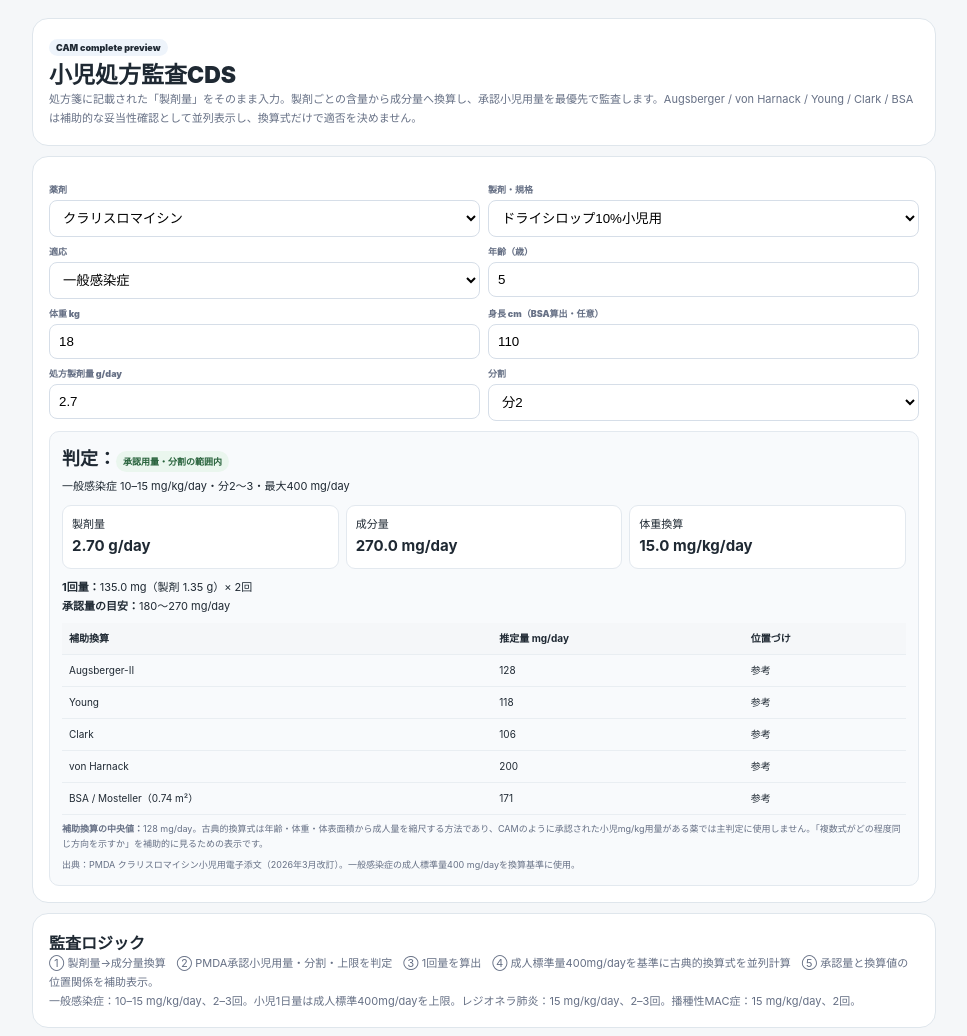
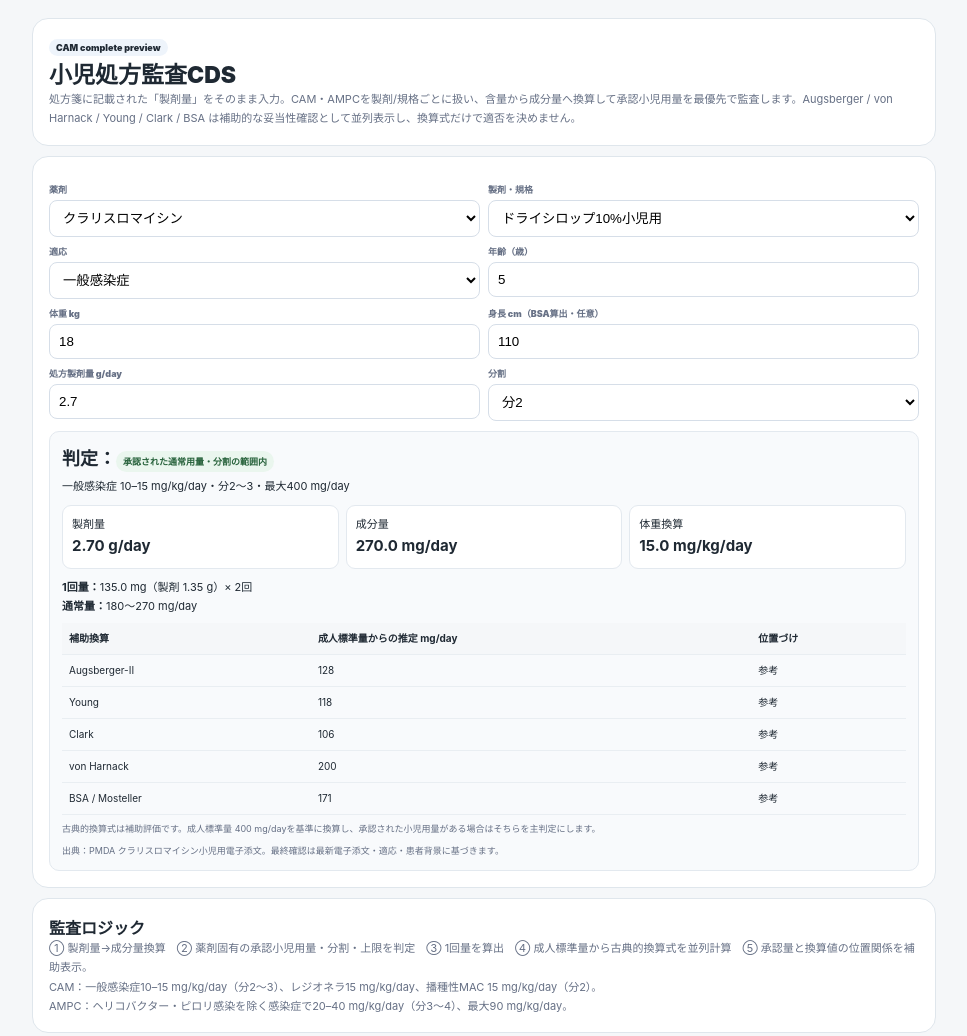
Before and after one commit to bbambid/beta-lactam-comparator, a plain HTML site: page pediatric-dose-audit/index.html in a window 1280 px wide. Shown: the whole page, without its empty margins (156-1123 px from the left). Drawn offline with Linux system fonts and the light colour scheme.

Commit message:
Add AMPC pediatric dose audit with formulation-based input

```diff
--- a/pediatric-dose-audit/index.html
+++ b/pediatric-dose-audit/index.html
@@ -13,16 +13,12 @@
 @media(max-width:650px){.grid,.nums{grid-template-columns:1fr}}
 </style></head><body><main class="w">
 <section class="card"><span class="tag">CAM complete preview</span><div class="title">小児処方監査CDS</div>
-<div class="sub">処方箋に記載された「製剤量」をそのまま入力。製剤ごとの含量から成分量へ換算し、承認小児用量を最優先で監査します。Augsberger / von Harnack / Young / Clark / BSA は補助的な妥当性確認として並列表示し、換算式だけで適否を決めません。</div></section>
+<div class="sub">処方箋に記載された「製剤量」をそのまま入力。CAM・AMPCを製剤/規格ごとに扱い、含量から成分量へ換算して承認小児用量を最優先で監査します。Augsberger / von Harnack / Young / Clark / BSA は補助的な妥当性確認として並列表示し、換算式だけで適否を決めません。</div></section>
 
 <section class="card"><div class="grid">
-<div><label>薬剤</label><select id="drug"><option value="cam">クラリスロマイシン</option></select></div>
-<div><label>製剤・規格</label><select id="product">
-<option value="ds10">ドライシロップ10%小児用</option>
-<option value="tab50">錠50mg小児用</option>
-</select></div>
-<div><label>適応</label><select id="ind">
-<option value="general">一般感染症</option><option value="legionella">レジオネラ肺炎</option><option value="mac">播種性MAC症（AIDSに伴う）</option></select></div>
+<div><label>薬剤</label><select id="drug"><option value="cam">クラリスロマイシン</option><option value="amox">アモキシシリン</option></select></div>
+<div><label>製剤・規格</label><select id="product"></select></div>
+<div><label>適応</label><select id="ind"></select></div>
 <div><label>年齢（歳）</label><input id="age" type="number" min="0" max="18" step=".1" value="5"></div>
 <div><label>体重 kg</label><input id="wt" type="number" min="1" max="120" step=".1" value="18"></div>
 <div><label>身長 cm（BSA算出・任意）</label><input id="ht" type="number" min="30" max="220" step=".1" value="110"></div>
@@ -31,48 +27,84 @@
 </div><div id="out" class="out"></div></section>
 
 <section class="card"><b>監査ロジック</b><div class="sub">
-① 製剤量→成分量換算　② PMDA承認小児用量・分割・上限を判定　③ 1回量を算出　④ 成人標準量400mg/dayを基準に古典的換算式を並列計算　⑤ 承認量と換算値の位置関係を補助表示。<br>
-一般感染症：10–15 mg/kg/day、2–3回。小児1日量は成人標準400mg/dayを上限。レジオネラ肺炎：15 mg/kg/day、2–3回。播種性MAC症：15 mg/kg/day、2回。
+① 製剤量→成分量換算　② 薬剤固有の承認小児用量・分割・上限を判定　③ 1回量を算出　④ 成人標準量から古典的換算式を並列計算　⑤ 承認量と換算値の位置関係を補助表示。<br>
+CAM：一般感染症10–15 mg/kg/day（分2～3）、レジオネラ15 mg/kg/day、播種性MAC 15 mg/kg/day（分2）。<br>
+AMPC：ヘリコバクター・ピロリ感染を除く感染症で20–40 mg/kg/day（分3～4）、最大90 mg/kg/day。
 </div></section>
 </main><script>
 const $=x=>document.getElementById(x);
-const PRODUCTS={ds10:{name:"ドライシロップ10%小児用",unit:"g",mgPerUnit:100},tab50:{name:"錠50mg小児用",unit:"錠",mgPerUnit:50}};
+const DB={
+ cam:{
+  products:{
+   ds10:{label:"ドライシロップ10%小児用",unit:"g",mgPerUnit:100,defaultAmount:2.7},
+   tab50:{label:"錠50mg小児用",unit:"錠",mgPerUnit:50,defaultAmount:5}
+  },
+  indications:{
+   general:{label:"一般感染症",lo:w=>10*w,hi:w=>Math.min(15*w,400),freq:[2,3],desc:"一般感染症 10–15 mg/kg/day・分2～3・最大400 mg/day"},
+   legionella:{label:"レジオネラ肺炎",lo:w=>Math.min(15*w,400),hi:w=>Math.min(15*w,400),freq:[2,3],desc:"レジオネラ肺炎 15 mg/kg/day・分2～3"},
+   mac:{label:"播種性MAC症（AIDSに伴う）",lo:w=>15*w,hi:w=>15*w,freq:[2],desc:"播種性MAC症 15 mg/kg/day・分2"}
+  },
+  adult:[400,400],source:"PMDA クラリスロマイシン小児用電子添文"
+ },
+ amox:{
+  products:{
+   gran10:{label:"細粒10%",unit:"g",mgPerUnit:100,defaultAmount:3.6},
+   gran20:{label:"細粒20%",unit:"g",mgPerUnit:200,defaultAmount:1.8},
+   cap125:{label:"カプセル125mg",unit:"カプセル",mgPerUnit:125,defaultAmount:3},
+   cap250:{label:"カプセル250mg",unit:"カプセル",mgPerUnit:250,defaultAmount:3},
+   tab250:{label:"錠250mg",unit:"錠",mgPerUnit:250,defaultAmount:3}
+  },
+  indications:{
+   general:{label:"ヘリコバクター・ピロリ感染を除く感染症",lo:w=>20*w,hi:w=>40*w,max:w=>90*w,freq:[3,4],desc:"通常20–40 mg/kg/day・分3～4。適宜増減可、最大90 mg/kg/day"}
+  },
+  adult:[750,1000],source:"PMDA アモキシシリン水和物製剤電子添文"
+ }
+};
 function vh(a){if(a<0.08)return .125;if(a<0.75)return .2;if(a<2)return .25;if(a<5)return 1/3;if(a<10)return .5;if(a<15)return 2/3;return 1}
 function fmt(x,d=1){return Number.isFinite(x)?x.toFixed(d):"—"}
+function range(v1,v2){return Math.abs(v1-v2)<.01?fmt(v1,0):fmt(Math.min(v1,v2),0)+"～"+fmt(Math.max(v1,v2),0)}
+function loadDrug(reset=true){
+ const d=DB[$("drug").value],p=$("product"),ind=$("ind");
+ p.innerHTML=Object.entries(d.products).map(([k,v])=>'<option value="'+k+'">'+v.label+'</option>').join("");
+ ind.innerHTML=Object.entries(d.indications).map(([k,v])=>'<option value="'+k+'">'+v.label+'</option>').join("");
+ $("freq").innerHTML=$("drug").value==="amox"?'<option value="3">分3</option><option value="4">分4</option>':'<option value="2">分2</option><option value="3">分3</option>';
+ if(reset)$("amount").value=Object.values(d.products)[0].defaultAmount;
+ render();
+}
 function render(){
- const p=PRODUCTS[$("product").value],ind=$("ind").value,a=+$("age").value,w=+$("wt").value,h=+$("ht").value,q=+$("amount").value,f=+$("freq").value;
+ const key=$("drug").value,d=DB[key],p=d.products[$("product").value],ii=d.indications[$("ind").value];
+ const a=+$("age").value,w=+$("wt").value,h=+$("ht").value,q=+$("amount").value,f=+$("freq").value;
+ if(!p||!ii)return;
  $("amountLabel").textContent="処方製剤量 "+p.unit+"/day";
  const mg=q*p.mgPerUnit,kg=mg/w,oneMg=mg/f,oneProd=q/f;
- let lo,hi,reqFreq,desc;
- if(ind==="general"){lo=10*w;hi=Math.min(15*w,400);reqFreq=[2,3];desc="一般感染症 10–15 mg/kg/day・分2～3・最大400 mg/day"}
- else if(ind==="legionella"){lo=hi=Math.min(15*w,400);reqFreq=[2,3];desc="レジオネラ肺炎 15 mg/kg/day・分2～3（一般感染症の小児上限400 mg/dayも併記）"}
- else{lo=hi=15*w;reqFreq=[2];desc="播種性MAC症 15 mg/kg/day・分2"}
- const tol=.01, doseOK=mg>=lo-tol&&mg<=hi+tol, freqOK=reqFreq.includes(f);
- let cls=doseOK&&freqOK?"ok":"warn", verdict=doseOK&&freqOK?"承認用量・分割の範囲内":"要確認";
- if(!doseOK&&(mg<lo*.8||mg>hi*1.2)){cls="ng";verdict="承認用量から大きく外れる"}
- const adult=400;
- const aug=adult*(4*a+12)/100, young=adult*a/(a+12), clark=adult*w/68, von=adult*vh(a);
- const bsa=(h>0&&w>0)?Math.sqrt(h*w/3600):NaN, bsaDose=Number.isFinite(bsa)?adult*bsa/1.73:NaN;
- const estimates=[aug,young,clark,von].concat(Number.isFinite(bsaDose)?[bsaDose]:[]).sort((x,y)=>x-y);
- const median=estimates.length%2?estimates[(estimates.length-1)/2]:(estimates[estimates.length/2-1]+estimates[estimates.length/2])/2;
+ const lo=ii.lo(w),hi=ii.hi(w),absoluteMax=ii.max?ii.max(w):hi;
+ const freqOK=ii.freq.includes(f), withinUsual=mg>=lo-.01&&mg<=hi+.01, withinMax=mg<=absoluteMax+.01;
+ let cls="ok",verdict="承認された通常用量・分割の範囲内";
+ if(!freqOK||!withinUsual){cls="warn";verdict="要確認";}
+ if(!withinMax||mg<lo*.8){cls="ng";verdict=!withinMax?"承認上限を超える":"通常用量から大きく外れる";}
+ const [adLo,adHi]=d.adult;
+ const calc=(adult,kind)=>{
+   if(kind==="aug")return adult*(4*a+12)/100;
+   if(kind==="young")return adult*a/(a+12);
+   if(kind==="clark")return adult*w/68;
+   if(kind==="von")return adult*vh(a);
+   const bsa=(h>0&&w>0)?Math.sqrt(h*w/3600):NaN; return Number.isFinite(bsa)?adult*bsa/1.73:NaN;
+ };
+ const rows=[["Augsberger-II","aug"],["Young","young"],["Clark","clark"],["von Harnack","von"],["BSA / Mosteller","bsa"]]
+  .map(([n,k])=>'<tr><td>'+n+'</td><td>'+range(calc(adLo,k),calc(adHi,k))+'</td><td>参考</td></tr>').join("");
  $("out").innerHTML=
- '<div class="hero">判定：<span class="pill '+cls+'">'+verdict+'</span></div>'+
- '<div>'+desc+'</div>'+
- '<div class="nums"><div class="num">製剤量<br><b>'+fmt(q,2)+' '+p.unit+'/day</b></div><div class="num">成分量<br><b>'+fmt(mg,1)+' mg/day</b></div><div class="num">体重換算<br><b>'+fmt(kg,1)+' mg/kg/day</b></div></div>'+
- '<b>1回量：</b>'+fmt(oneMg,1)+' mg（製剤 '+fmt(oneProd,2)+' '+p.unit+'）× '+f+'回<br>'+
- '<b>承認量の目安：</b>'+fmt(lo,0)+(Math.abs(hi-lo)>.01?'～'+fmt(hi,0):'')+' mg/day'+
- (!freqOK?' <span class="pill warn">分割回数も要確認</span>':'')+
- '<table><thead><tr><th>補助換算</th><th>推定量 mg/day</th><th>位置づけ</th></tr></thead><tbody>'+
- '<tr><td>Augsberger-II</td><td>'+fmt(aug,0)+'</td><td>参考</td></tr>'+
- '<tr><td>Young</td><td>'+fmt(young,0)+'</td><td>参考</td></tr>'+
- '<tr><td>Clark</td><td>'+fmt(clark,0)+'</td><td>参考</td></tr>'+
- '<tr><td>von Harnack</td><td>'+fmt(von,0)+'</td><td>参考</td></tr>'+
- '<tr><td>BSA / Mosteller'+(Number.isFinite(bsa)?'（'+fmt(bsa,2)+' m²）':'')+'</td><td>'+fmt(bsaDose,0)+'</td><td>参考</td></tr>'+
- '</tbody></table>'+
- '<div class="note"><b>補助換算の中央値：</b>'+fmt(median,0)+' mg/day。古典的換算式は年齢・体重・体表面積から成人量を縮尺する方法であり、CAMのように承認された小児mg/kg用量がある薬では主判定に使用しません。「複数式がどの程度同じ方向を示すか」を補助的に見るための表示です。</div>'+
- '<div class="note">出典：PMDA クラリスロマイシン小児用電子添文（2026年3月改訂）。一般感染症の成人標準量400 mg/dayを換算基準に使用。</div>';
+  '<div class="hero">判定：<span class="pill '+cls+'">'+verdict+'</span></div>'+
+  '<div>'+ii.desc+'</div>'+
+  '<div class="nums"><div class="num">製剤量<br><b>'+fmt(q,2)+' '+p.unit+'/day</b></div><div class="num">成分量<br><b>'+fmt(mg,1)+' mg/day</b></div><div class="num">体重換算<br><b>'+fmt(kg,1)+' mg/kg/day</b></div></div>'+
+  '<b>1回量：</b>'+fmt(oneMg,1)+' mg（製剤 '+fmt(oneProd,2)+' '+p.unit+'）× '+f+'回<br>'+
+  '<b>通常量：</b>'+range(lo,hi)+' mg/day'+(ii.max?'　<b>承認上限：</b>'+fmt(absoluteMax,0)+' mg/day':'')+
+  (!freqOK?' <span class="pill warn">分割回数も要確認</span>':'')+
+  '<table><thead><tr><th>補助換算</th><th>成人標準量からの推定 mg/day</th><th>位置づけ</th></tr></thead><tbody>'+rows+'</tbody></table>'+
+  '<div class="note">古典的換算式は補助評価です。'+(adLo===adHi?'成人標準量 '+adLo+' mg/day':'成人標準量 '+adLo+'～'+adHi+' mg/day')+'を基準に換算し、承認された小児用量がある場合はそちらを主判定にします。</div>'+
+  '<div class="note">出典：'+d.source+'。最終確認は最新電子添文・適応・患者背景に基づきます。</div>';
 }
-["product","ind","age","wt","ht","amount","freq"].forEach(id=>$(id).oninput=render);
-$("product").onchange=function(){const p=PRODUCTS[this.value];$("amountLabel").textContent="処方製剤量 "+p.unit+"/day";$("amount").value=this.value==="ds10"?"2.7":"5";render()};
-render();
+$("drug").onchange=()=>loadDrug(true);
+$("product").onchange=function(){const p=DB[$("drug").value].products[this.value];$("amount").value=p.defaultAmount;render()};
+$("ind").onchange=render;["age","wt","ht","amount","freq"].forEach(id=>$(id).oninput=render);
+loadDrug(true);
 </script></body></html>
```
